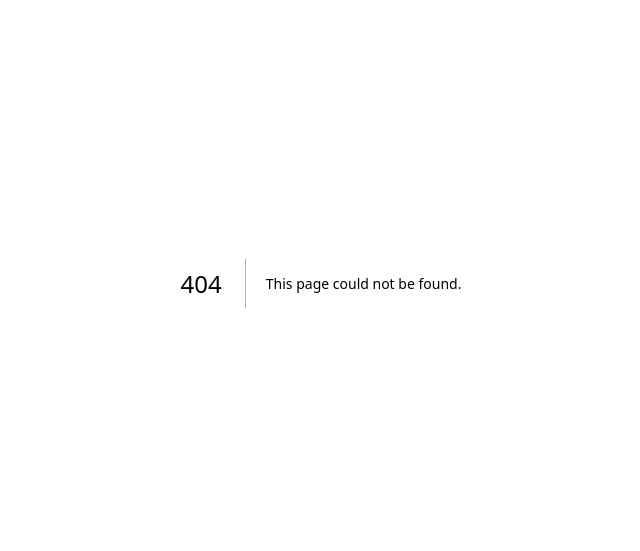
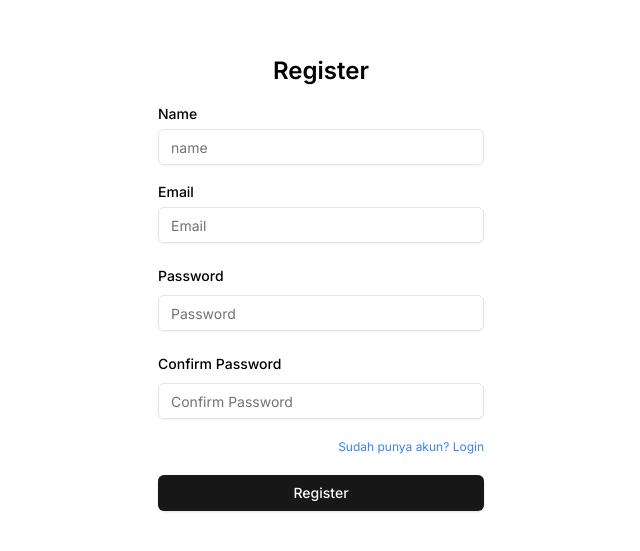
Before and after one commit to rioxiu/laundry-app, a Next.js app: page /register in a window 1280 px wide. Before the commit this address had no page. Shown: the part 117-668 px from the top of the page, without its empty margins (319-959 px from the left). Built offline with nearby package versions, Linux system fonts and the light colour scheme.

Commit message:
feat: add new register componnent

```diff
--- a/src/app/layout.tsx
+++ b/src/app/layout.tsx
@@ -19,7 +19,7 @@ export default function RootLayout({
 }>) {
   return (
     <html lang="en">
-      <body className={`${inter.className} bg-white`}>
+      <body className={`${inter.className} bg-white min-h-screen`}>
         {children}
         <Toaster position="bottom-right" />
       </body>
--- /dev/null
+++ b/src/app/login/page.tsx
@@ -0,0 +1,78 @@
+'use client'
+import { useCookies } from 'next-client-cookies'
+import { redirect } from 'next/dist/server/api-utils'
+import { useRouter } from 'next/router'
+import React, { Fragment, Suspense, useCallback, useEffect, useState } from 'react'
+import toast from 'react-hot-toast'
+import { Button } from "@/components/ui/button";
+import { Input } from "@/components/ui/input";
+import { Label } from "@/components/ui/label";
+import Link from 'next/link'
+const LoginPage = () => {
+    const cookies = useCookies()
+    // const router = useRouter()
+    const [email, setEmail] = useState('')
+    const [password, setPassword] = useState('')
+
+    useEffect(() => {
+        if (cookies.get('token'))
+            // redirect('/dashboard')
+            fetchURL()
+    }, [])
+
+    const handleLogin = useCallback(async () => {
+        try {
+            const res = await fetch(`${process.env.NEXT_PUBLIC_API_URI}/v1/api/login`, {
+                method: 'POST',
+                headers: {
+                    'Content-Type': 'application/json'
+                },
+                body: JSON.stringify({
+                    email: email,
+                    password: password
+                })
+            })
+            if (res.ok) {
+                const data = await res.json()
+                const token = data.token
+                toast.success('Login Success')
+                cookies.set("token", token)
+                // router.push('/dashboard')
+
+            }
+        } catch (error) {
+            console.log(error)
+        }
+    }, [email, password])
+
+    const fetchURL = useCallback(async () => {
+
+
+    }, [])
+    return (
+        <Fragment>
+            <Suspense fallback={<div>Loading...</div>}>
+                <main className="flex flex-col min-h-screen justify-center items-center">
+                    <form className="m-auto flex flex-col gap-5">
+                        <div className="text-center">
+                            <span className=" text-neutral-800 text-2xl font-semibold">Login</span>
+                        </div>
+                        <div className="">
+                            <Label>Email</Label>
+                            <Input onChange={(e) => setEmail(e.target.value)} value={email} type="mail" placeholder="etc frieren@mail.com" size={30} />
+                        </div>
+                        <div className="">
+                            <Label>Password</Label>
+                            <Input onChange={(e) => setPassword(e.target.value)} value={password} type="password" placeholder="input your password" size={30} />
+                            <Link href="/register" className='text-xs text-blue-500 hover:text-blue-800 text-end grid mt-2' >Belum punya akun?</Link>
+                        </div>
+                        <Button onClick={handleLogin} className="text-center">Login</Button>
+                    </form>
+                </main>
+            </Suspense>
+        </Fragment>
+
+    );
+}
+
+export default LoginPage
--- a/src/app/page.tsx
+++ b/src/app/page.tsx
@@ -1,81 +1,44 @@
-"use client"
+
 import { Button } from "@/components/ui/button";
-import { Input } from "@/components/ui/input";
-import { Label } from "@/components/ui/label";
 import Image from "next/image";
-import React, { FC, Suspense, useCallback, useEffect, useState } from "react";
-import axios from 'axios'
-import { redirect, useRouter } from "next/navigation";
-import { cookies } from "next/headers";
-import { setCookies } from "./middleware/cookies";
-import { useCookies } from "next-client-cookies";
-import toast from "react-hot-toast";
+import Link from "next/link";
+import React, { FC, Fragment, Suspense, useCallback, useEffect, useState } from "react";
 
 
 
 const Home: React.FC = () => {
-  const cookies = useCookies()
-  const router = useRouter()
-  const [email, setEmail] = useState('')
-  const [password, setPassword] = useState('')
+  return (<Fragment >
+    <header className="p-4 text-black sticky bg-[#f5f4f3] w-full top-0 border-b-2 z-50 ">
+      <nav className="flex flex-row justify-between">
+        <div>
+          <span>Wash Rio</span>
+        </div>
+        <ul className="flex flex-row text-xl  space-x-4">
+          <Link className="hover:font-bold" href={'/about-us'}>About Us</Link>
+          <Link className="hover:font-bold" href={'/contact'}>Contact</Link>
+          <Link className="hover:font-bold" href={'/location'}>Location</Link>
+        </ul>
+      </nav>
+    </header>
+    <main className="my-10 text-black grid gap-2">
+      <section className="m-auto mx-10 flex justify-between flex-row">
+        <div className="flex flex-col  gap-8">
+          <span className="text-5xl font-bold">Cuci Bersih dan Cuci Kering, <br /> dalam beberapa Menit! </span>
+          <span className="text-xl font-semibold">Kami hadir memberikan jasa laundry kepada anda dengan sepenuh hati</span>
+          <Link href="/login" className="p-2 bg-cyan-300 hover:bg-cyan-600 max-w-xs text-center rounded-lg">Daftar disini!</Link>
+        </div>
+        <div>
+          <Image src={'/wash-machine.jpg'} width={500} height={500} className="rounded-sm" alt="wash-machine" />
+        </div>
+      </section>
+      <section className="grid justify-center bg-cyan-200">
+        <span className=" text-3xl font-semibold">Cara Kerja Kami</span>
+      </section>
 
-  useEffect(() => {
-    if (cookies.get('token')) redirect('/dashboard')
-    fetchURL()
-  }, [])
-
-  const handleLogin = useCallback(async () => {
-    try {
-      const res = await fetch(`${process.env.NEXT_PUBLIC_API_URI}/v1/api/login`, {
-        method: 'POST',
-        headers: {
-          'Content-Type': 'application/json'
-        },
-        body: JSON.stringify({
-          email: email,
-          password: password
-        })
-      })
-      if (res.ok) {
-        const data = await res.json()
-        const token = data.token
-        toast.success('Login Success')
-        cookies.set("token", token)
-        router.push('/dashboard')
-
-      }
-    } catch (error) {
-      console.log(error)
-    }
-  }, [email, password])
-
-  const fetchURL = useCallback(async () => {
-
-
-  }, [])
-  return (
-    <>
-      <Suspense fallback={<div>Loading...</div>}>
-        <main className="flex flex-col min-h-screen justify-center items-center">
-          <section className="m-auto flex flex-col gap-5">
-            <div className="text-center">
-              <span className="text-lg font-semibold">Login</span>
-            </div>
-            <div className="">
-              <Label>Email</Label>
-              <Input onChange={(e) => setEmail(e.target.value)} value={email} type="mail" placeholder="etc frieren@mail.com" size={30} />
-            </div>
-            <div className="">
-              <Label>Password</Label>
-              <Input onChange={(e) => setPassword(e.target.value)} value={password} type="password" placeholder="input your password" size={30} />
-            </div>
-            <Button onClick={handleLogin} className="text-center">Login</Button>
-          </section>
-        </main>
-      </Suspense>
-    </>
-
-  );
+    </main>
+    <footer>
+    </footer>
+  </Fragment>)
 }
 
 
--- /dev/null
+++ b/src/app/register/page.tsx
@@ -0,0 +1,43 @@
+'use client'
+import { Button } from '@/components/ui/button'
+import { Input } from '@/components/ui/input'
+import { Label } from '@/components/ui/label'
+import Link from 'next/link'
+import React, { Fragment } from 'react'
+
+const Register = () => {
+    return (
+        <Fragment>
+            <main className="flex flex-col min-h-screen justify-center items-center">
+                <form className="m-auto flex flex-col gap-5">
+                    <div className="text-center ">
+                        <span className=" text-2xl font-semibold">Register</span>
+                    </div>
+                    <div className=" grid grid-cols-1 space-y-2">
+                        <Label htmlFor="name">Name</Label>
+                        <Input size={30} type="text" id="name" placeholder="name" />
+                    </div>
+                    <div className=" grid grid-cols-1 space-y-2">
+                        <Label htmlFor="email">Email</Label>
+                        <Input size={30} type="email" id="email" placeholder="Email" />
+                    </div>
+                    <div className="space-y-2">
+                        <Label htmlFor="password">Password</Label>
+                        <Input size={30} type="password" id="password" placeholder="Password" />
+                    </div>
+                    <div className="space-y-2 ">
+                        <Label htmlFor="password">Confirm Password</Label>
+                        <Input type="password" id="password" placeholder="Confirm Password" />
+                    </div>
+                    <Link href="/login" className="text-xs text-blue-500 hover:text-blue-800 grid text-end">Sudah punya akun? Login</Link>
+                    <div className="flex flex-col gap-2">
+                        <Button onClick={() => { }} className="btn btn-primary">Register</Button>
+                    </div>
+                </form>
+            </main>
+
+        </Fragment>
+    )
+}
+
+export default Register
--- a/tailwind.config.ts
+++ b/tailwind.config.ts
@@ -34,7 +34,7 @@ const config = {
       },
     },
   },
-  plugins: [require("daisyui")],
+  // plugins: [require("daisyui")],
 } satisfies Config
 
 export default config
```
Also changed, not shown: public/wash-machine.jpg (added).
